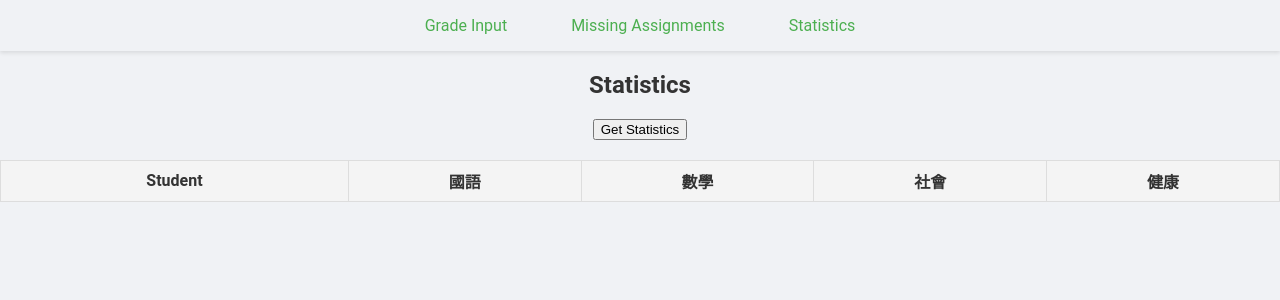
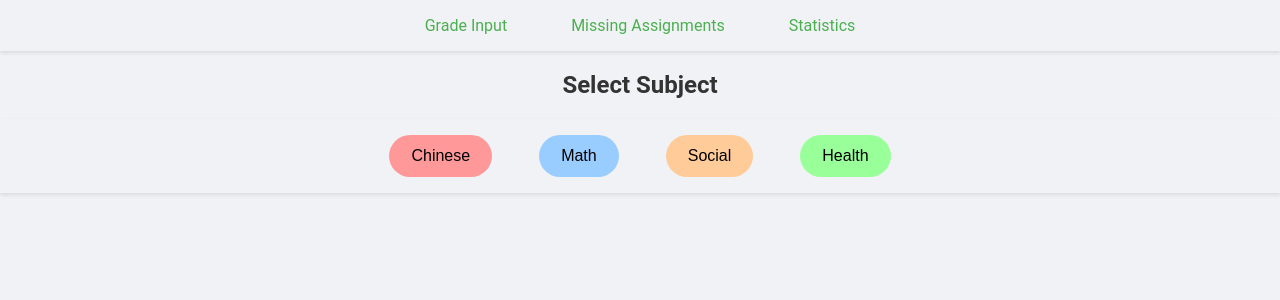
Before and after one commit to roy891030/grade-system, a Vue app: page /statistics in a window 1280 px wide. Shown: the top 300 px of the page. Built offline with nearby package versions, Linux system fonts and the light colour scheme.

Commit message:
GradeInput全都搞定了，接下來要做Statics的計算與編輯以及MissingAssignments的呈現

```diff
--- a/src/components/GradeHealth.vue
+++ b/src/components/GradeHealth.vue
@@ -31,7 +31,7 @@
         <tbody>
           <tr v-for="row in 4" :key="'row-' + row">
             <td v-for="col in 10" :key="'col-' + col">
-                <input v-model="grades[(row - 1) * 10 + (col - 1)]" type="number" min="0" max="100" required />
+              <input v-model="grades[(row - 1) * 10 + (col - 1)]" type="number" min="0" max="100" />
             </td>
           </tr>
         </tbody>
@@ -56,7 +56,7 @@
   methods: {
     async submitGrade() {
   try {
-          const response = await fetch('/api/grades/health', {
+    const response = await fetch('http://localhost:3000/api/grades/health', {
       method: 'POST',
       headers: {
         'Content-Type': 'application/json'
--- a/src/components/GradeInput.vue
+++ b/src/components/GradeInput.vue
@@ -46,7 +46,7 @@ li {
   padding: 10px 20px;
   border-radius: 25px;
   background-color: #007bff;
-  color: white;
+  color: rgb(0, 0, 0);
   text-decoration: none;
   font-size: 16px;
   transition: background-color 0.3s ease, transform 0.3s ease;
--- a/src/components/GradeSocial.vue
+++ b/src/components/GradeSocial.vue
@@ -31,7 +31,7 @@
         <tbody>
           <tr v-for="row in 4" :key="'row-' + row">
             <td v-for="col in 10" :key="'col-' + col">
-                <input v-model="grades[(row - 1) * 10 + (col - 1)]" type="number" min="0" max="100" required />
+              <input v-model="grades[(row - 1) * 10 + (col - 1)]" type="number" min="0" max="100" />
             </td>
           </tr>
         </tbody>
@@ -56,7 +56,7 @@
   methods: {
     async submitGrade() {
   try {
-          const response = await fetch('/api/grades/social', {
+    const response = await fetch('http://localhost:3000/api/grades/social', {
       method: 'POST',
       headers: {
         'Content-Type': 'application/json'
--- a/src/components/StatisticsView.vue
+++ b/src/components/StatisticsView.vue
@@ -1,20 +1,28 @@
-/* eslint-disable vue/multi-word-component-names */
-
 <template>
-  <div>
-    <h2>Statistics</h2>
-    <button @click="fetchStatistics">Get Statistics</button>
-    <table>
+  <div class="statistics-view">
+    <h2>Select Subject</h2>
+    <nav>
+      <ul>
+        <li><button @click="fetchGrades('國語')" class="subject-button chinese">Chinese</button></li>
+        <li><button @click="fetchGrades('數學')" class="subject-button math">Math</button></li>
+        <li><button @click="fetchGrades('社會')" class="subject-button social">Social</button></li>
+        <li><button @click="fetchGrades('健康')" class="subject-button health">Health</button></li>
+      </ul>
+    </nav>
+    <table v-if="grades.length">
       <thead>
         <tr>
-          <th>Student</th>
-          <th v-for="subject in subjects" :key="subject">{{ subject }}</th>
+          <th>學生ID</th>
+          <th v-for="(header, index) in headers" :key="index">
+            <div>{{ header.grade_type }}｜{{ header.chapter }}</div>
+            <small>{{ header.date }}</small>
+          </th>
         </tr>
       </thead>
       <tbody>
-        <tr v-for="student in statistics" :key="student.id">
-          <td>{{ student.name }}</td>
-          <td v-for="subject in subjects" :key="subject">{{ student.grades[subject] }}</td>
+        <tr v-for="student in processedGrades" :key="student.student_id">
+          <td>{{ student.student_id }}</td>
+          <td v-for="(header, index) in headers" :key="index">{{ student[header.key] || 'null' }}</td>
         </tr>
       </tbody>
     </table>
@@ -26,35 +34,126 @@ export default {
   name: 'StatisticsView',
   data() {
     return {
-      subjects: ['國語', '數學', '社會', '健康'],
-      statistics: []
+      grades: [],
+      headers: [],
+      processedGrades: []
     };
   },
   methods: {
-    async fetchStatistics() {
+    async fetchGrades(subject) {
       try {
-        const response = await fetch('/api/statistics');
+        const response = await fetch(`/api/grades/${encodeURIComponent(subject)}`);
         const data = await response.json();
-        this.statistics = data.statistics;
+        if (data.success) {
+          this.grades = data.grades;
+          this.processGrades();
+        } else {
+          alert('Failed to fetch grades.');
+        }
       } catch (error) {
-        console.error('Error fetching statistics:', error);
+        console.error('Error fetching grades:', error);
       }
+    },
+    processGrades() {
+      // 提取所有成績類型和章節/單元的组合，并添加日期，作为表头
+      const headersSet = new Map();
+      this.grades.forEach(grade => {
+        const key = `${grade.grade_type}｜${grade.chapter}`;
+        if (!headersSet.has(key)) {
+          headersSet.set(key, { grade_type: grade.grade_type, chapter: grade.chapter, date: new Date(grade.date).toLocaleDateString(), key });
+        }
+      });
+
+      // 按日期排序表头
+      this.headers = Array.from(headersSet.values()).sort((a, b) => new Date(a.date) - new Date(b.date));
+
+      // 处理每个学生的成绩数据
+      const studentGradesMap = new Map();
+      this.grades.forEach(grade => {
+        if (!studentGradesMap.has(grade.student_id)) {
+          studentGradesMap.set(grade.student_id, { student_id: grade.student_id });
+        }
+        const key = `${grade.grade_type}｜${grade.chapter}`;
+        studentGradesMap.get(grade.student_id)[key] = grade.score;
+      });
+
+      // 将 Map 转换为数组
+      this.processedGrades = Array.from(studentGradesMap.values());
     }
   }
 };
 </script>
 
 <style scoped>
+.statistics-view {
+  text-align: center;
+  margin-top: 20px;
+}
+
+nav {
+  margin-top: 20px;
+}
+
+ul {
+  list-style: none;
+  padding: 0;
+  display: flex;
+  justify-content: center; /* Center the buttons horizontally */
+  gap: 15px; /* Adjust the space between buttons */
+}
+
+li {
+  display: inline;
+}
+
+.subject-button {
+  display: inline-block;
+  padding: 10px 20px;
+  border-radius: 25px;
+  border-color: rgba(240, 248, 255, 0);
+  background-color: #007bff;
+  color: rgb(0, 0, 0);
+  text-decoration: none;
+  font-size: 16px;
+  transition: background-color 0.3s ease, transform 0.3s ease;
+}
+
+.subject-button:hover {
+  background-color: #0056b3;
+  transform: translateY(-2px); /* Slightly raise the button on hover */
+}
+
+.subject-button.chinese {
+  background-color: #ff9999;
+}
+
+.subject-button.math {
+  background-color: #99ccff;
+}
+
+.subject-button.social {
+  background-color: #ffcc99;
+}
+
+.subject-button.health {
+  background-color: #99ff99;
+}
+
 table {
   width: 100%;
   border-collapse: collapse;
-  margin-top: 20px;
+  margin-top: 20px; /* Add some space between buttons and table */
 }
+
 th, td {
   border: 1px solid #ddd;
   padding: 8px;
+  text-align: center;
 }
-th {
-  background-color: #f4f4f4;
+
+small {
+  display: block;
+  font-size: 0.8em;
+  color: gray;
 }
 </style>
```
Also changed, not shown: server.js (+61 -0 lines). Lines whose indentation alone changed are shown as unchanged.
